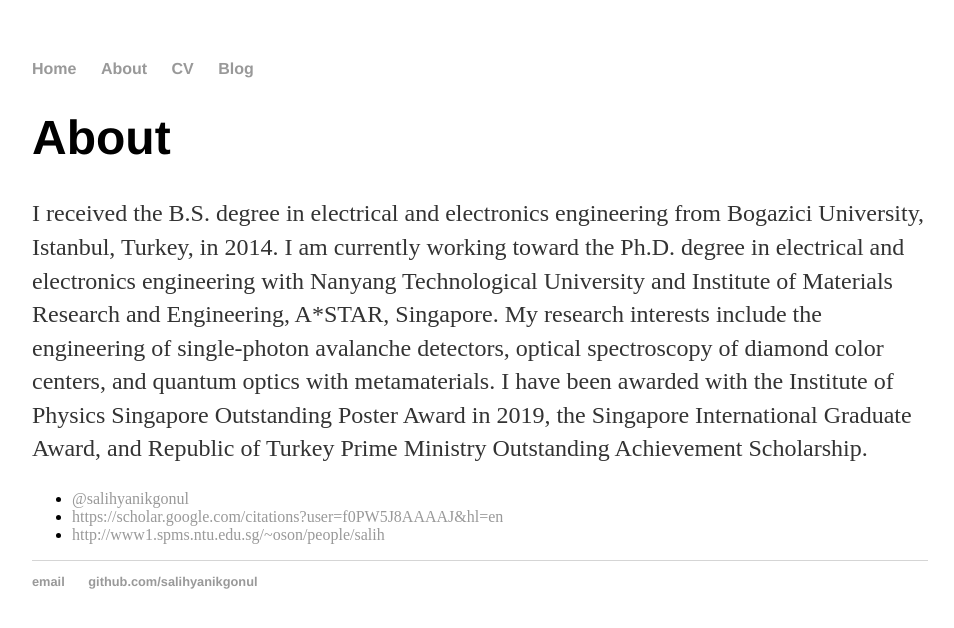
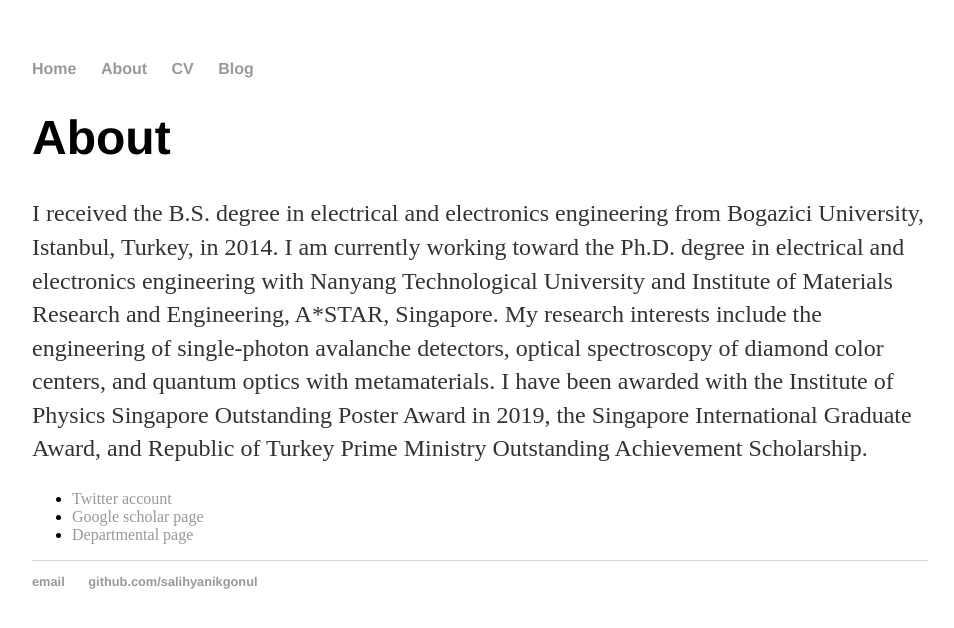
Before and after one commit to salihyanikgonul/salihyanikgonul.github.io, a Jekyll site: the page built from about/index.html, in a window 1280 px wide. Shown: the top 628 px of the page, without its empty margins (160-1114 px from the left). Built offline with Jekyll 4.4.1, drawn with Linux system fonts in a browser that asks for light colours.

Commit message:
Update index.html

```diff
--- a/about/index.html
+++ b/about/index.html
@@ -8,8 +8,8 @@
 			<p>I received the B.S. degree in electrical and electronics engineering from Bogazici University, Istanbul, Turkey, in 2014. I am currently working toward the Ph.D. degree in electrical and electronics engineering with Nanyang Technological University and Institute of Materials Research and Engineering, A*STAR, Singapore. My research interests include the engineering of single-photon avalanche detectors, optical spectroscopy of diamond color centers, and quantum optics with metamaterials. I have been awarded with the Institute of Physics Singapore Outstanding Poster Award in 2019, the Singapore International Graduate Award, and Republic of Turkey Prime Ministry Outstanding Achievement Scholarship.</p>
 
 			<ul class="contacts">
-				<li><a href="#">@salihyanikgonul</a></li>
-				<li><a href="#">https://scholar.google.com/citations?user=f0PW5J8AAAAJ&hl=en</a></li>
-				<li><a href="#">http://www1.spms.ntu.edu.sg/~oson/people/salih</a></li>
+				<li><a href="https://twitter.com/salihyanikgonul?lang=en">Twitter account</a></li>
+				<li><a href="https://scholar.google.com/citations?user=f0PW5J8AAAAJ&hl=en">Google scholar page</a></li>
+				<li><a href="http://www1.spms.ntu.edu.sg/~oson/people/salih">Departmental page</a></li>
 				</ul>
 		</div>
```
